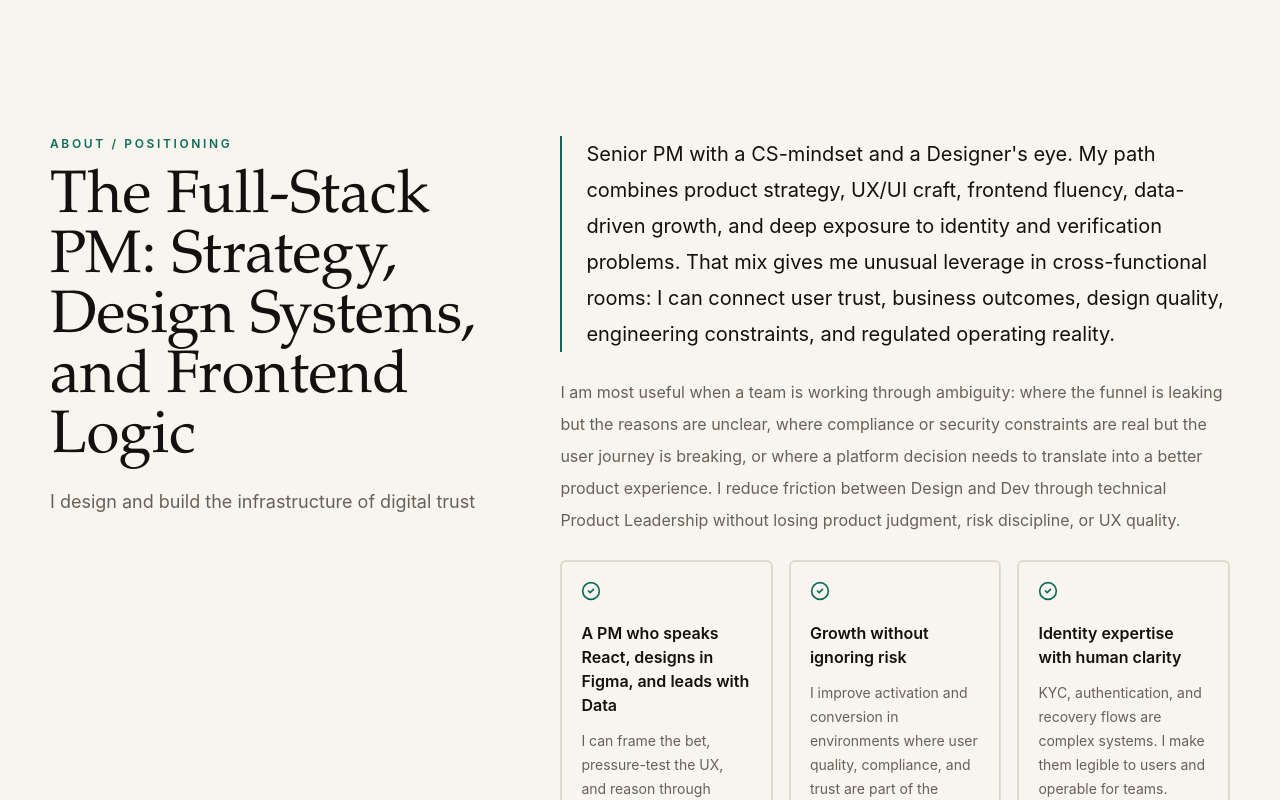
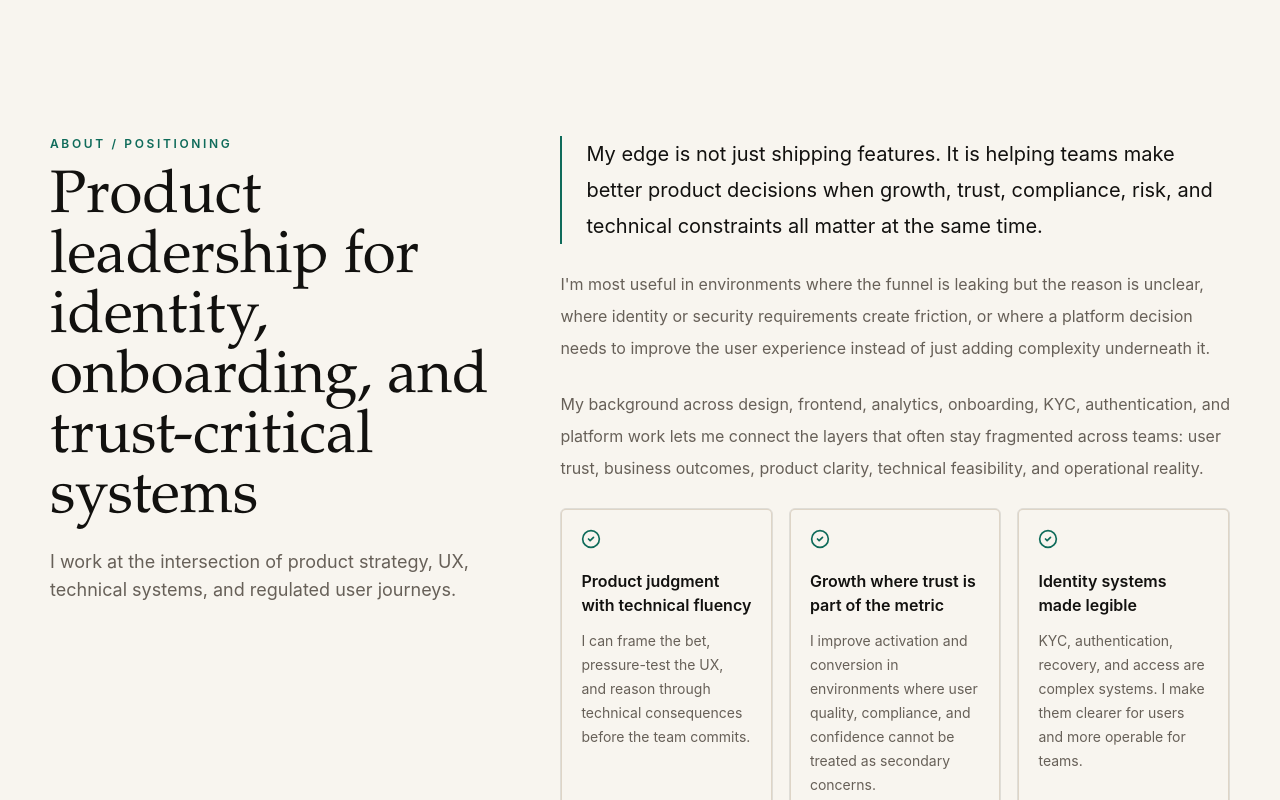
Before and after one commit to ignacioperezroca/ignacio-portfolio, a Next.js app: page / in a window 1280 px wide. Shown: the part 1140-1940 px from the top of the page. Built offline with nearby package versions, Linux system fonts and the light colour scheme.

Commit message:
Update about positioning copy

```diff
--- a/src/components/About.tsx
+++ b/src/components/About.tsx
@@ -1,20 +1,19 @@
 import { ArrowUpRight, CheckCircle2 } from "lucide-react";
 import { FadeIn } from "@/components/FadeIn";
 import { SectionHeader } from "@/components/SectionHeader";
-import { personalInfo } from "@/data/portfolio";
 
 const leveragePoints = [
   {
-    title: "A PM who speaks React, designs in Figma, and leads with Data",
+    title: "Product judgment with technical fluency",
     body: "I can frame the bet, pressure-test the UX, and reason through technical consequences before the team commits."
   },
   {
-    title: "Growth without ignoring risk",
-    body: "I improve activation and conversion in environments where user quality, compliance, and trust are part of the metric."
+    title: "Growth where trust is part of the metric",
+    body: "I improve activation and conversion in environments where user quality, compliance, and confidence cannot be treated as secondary concerns."
   },
   {
-    title: "Identity expertise with human clarity",
-    body: "KYC, authentication, and recovery flows are complex systems. I make them legible to users and operable for teams."
+    title: "Identity systems made legible",
+    body: "KYC, authentication, recovery, and access are complex systems. I make them clearer for users and more operable for teams."
   }
 ];
 
@@ -25,8 +24,8 @@
         <FadeIn>
           <SectionHeader
             eyebrow="About / positioning"
-            title="The Full-Stack PM: Strategy, Design Systems, and Frontend Logic"
-            description={personalInfo.shortPositioning}
+            title="Product leadership for identity, onboarding, and trust-critical systems"
+            description="I work at the intersection of product strategy, UX, technical systems, and regulated user journeys."
           />
         </FadeIn>
 
@@ -34,25 +33,28 @@
           <FadeIn delay={0.05}>
             <div className="border-l-2 border-accent-green pl-6">
               <p className="text-xl leading-9 text-ink dark:text-paper">
-                Senior PM with a CS-mindset and a Designer&apos;s eye. My path
-                combines product strategy, UX/UI craft, frontend fluency,
-                data-driven growth, and deep exposure to identity and verification
-                problems. That mix gives me unusual leverage in cross-functional
-                rooms: I can connect user trust, business outcomes, design quality,
-                engineering constraints, and regulated operating reality.
+                My edge is not just shipping features. It is helping teams make
+                better product decisions when growth, trust, compliance, risk,
+                and technical constraints all matter at the same time.
               </p>
             </div>
           </FadeIn>
 
           <FadeIn delay={0.12}>
             <p className="text-base leading-8 text-ink-muted dark:text-paper/70">
-              I am most useful when a team is working through ambiguity: where the
-              funnel is leaking but the reasons are unclear, where compliance or
-              security constraints are real but the user journey is breaking, or
-              where a platform decision needs to translate into a better product
-              experience. I reduce friction between Design and Dev through
-              technical Product Leadership without losing product judgment, risk
-              discipline, or UX quality.
+              I&apos;m most useful in environments where the funnel is leaking but
+              the reason is unclear, where identity or security requirements create
+              friction, or where a platform decision needs to improve the user
+              experience instead of just adding complexity underneath it.
+            </p>
+          </FadeIn>
+
+          <FadeIn delay={0.18}>
+            <p className="text-base leading-8 text-ink-muted dark:text-paper/70">
+              My background across design, frontend, analytics, onboarding, KYC,
+              authentication, and platform work lets me connect the layers that
+              often stay fragmented across teams: user trust, business outcomes,
+              product clarity, technical feasibility, and operational reality.
             </p>
           </FadeIn>
 
```
